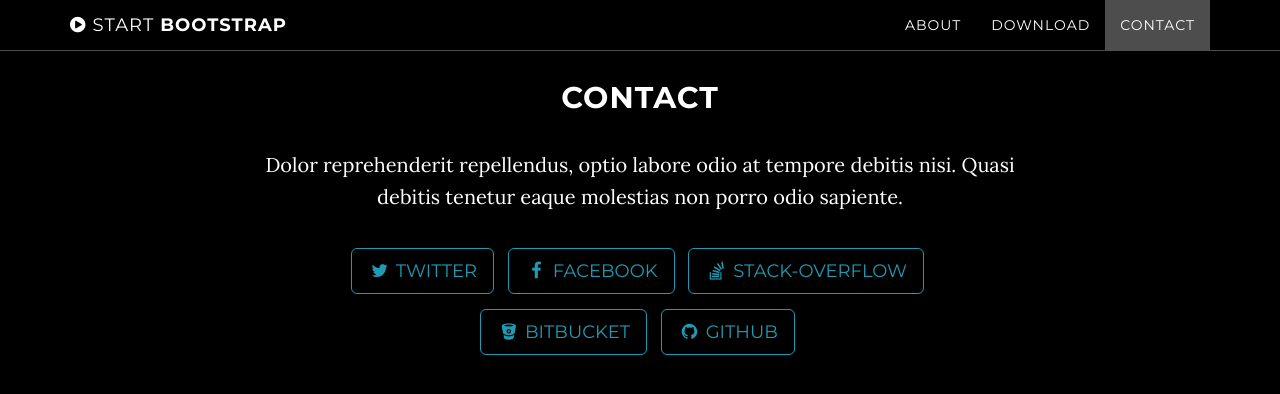
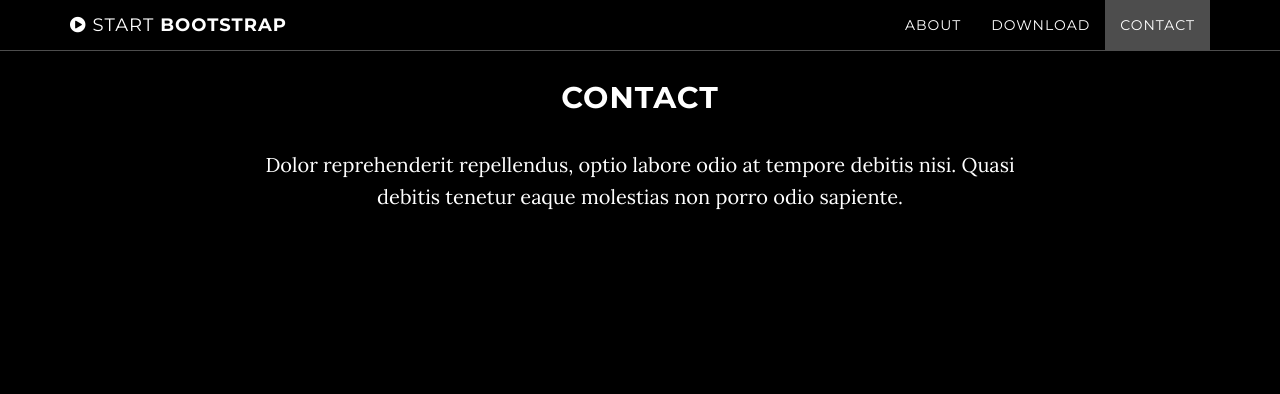
Before and after one commit to ztempest0218/ztempest0218.github.io, a Jekyll site: the page built from index.html, in a window 1280 px wide and 900 px high, scrolled down 2264 px. Shown: the top 394 px of the window. Built offline with Jekyll 4.4.1, drawn with Linux system fonts in a browser that asks for light colours; some of the changed lines change nothing that is shown; some of the changed text lies outside the part shown.

Commit message:
Update _config.yml

```diff
--- a/_config.yml
+++ b/_config.yml
@@ -1,7 +1,7 @@
 # Site settings
-title: Grayscale
-email: your-email@domain.com
-url: https://example.github.io
+title: Junchao Zhang
+email: ztempest0218@gmail.com
+url: https://ztempest0218.github.io
 description: "Write an awesome description for your new site here. You can edit this line in _config.yml. It will appear in your document head meta (for Google search results) and in your feed.xml site description."
 
 # Color settings (hex-codes without the leading hash-tag)
@@ -14,16 +14,16 @@
 
 # Social networks usernames (many more available: google-plus, flickr, dribbble, pinterest, instagram, tumblr, linkedin, etc.)
 social:
-  - title: twitter
-    url: https://twitter.com/SBootstrap
-  - title: facebook
-    url:
-  - title: stack-overflow
-    url: http://stackoverflow.com/questions/tagged/jekyll
-  - title: bitbucket
-    url: http://bitbucket.org/jekyll
-  - title: github
-    url: https://github.com/IronSummitMedia/startbootstrap
+# - title: twitter
+#   url: https://twitter.com/SBootstrap
+# - title: facebook
+#   url:
+# - title: stack-overflow
+#   url: http://stackoverflow.com/questions/tagged/jekyll
+#- title: bitbucket
+#url: http://bitbucket.org/jekyll
+# - title: github
+#   url: https://github.com/IronSummitMedia/startbootstrap
 
 # Build settings
 markdown: kramdown
```
